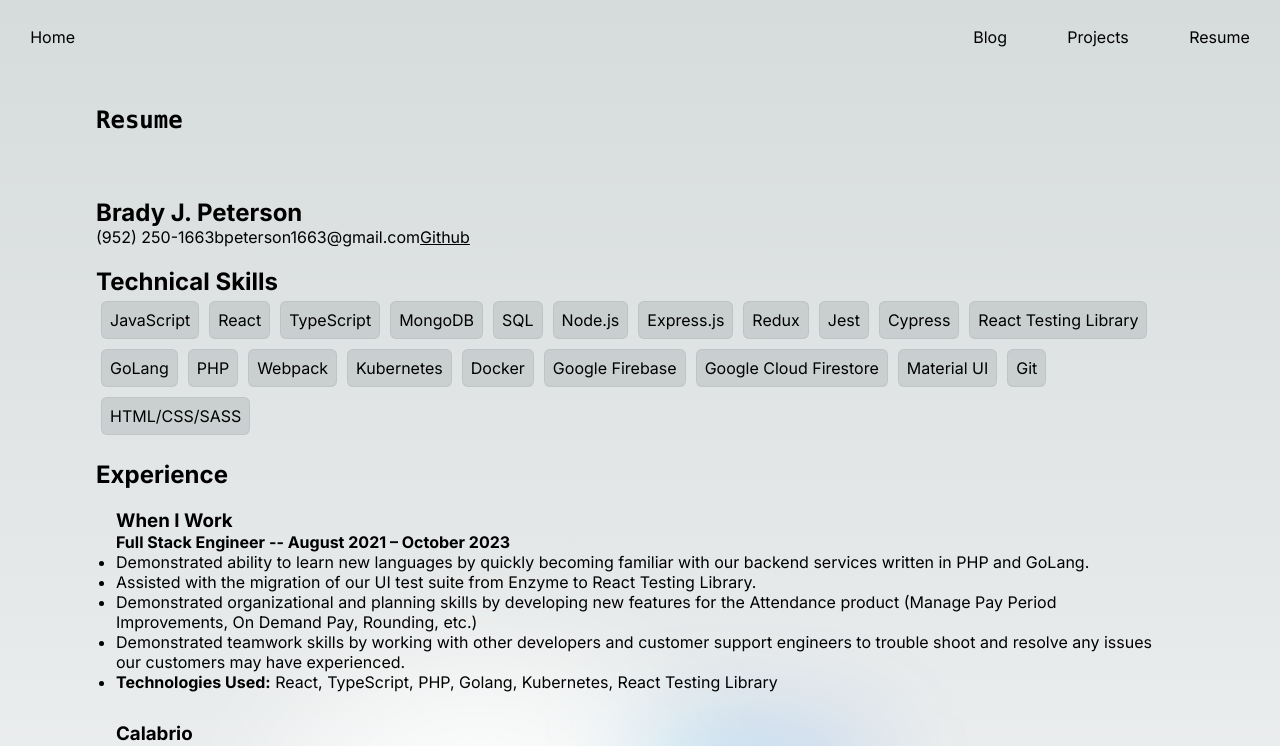
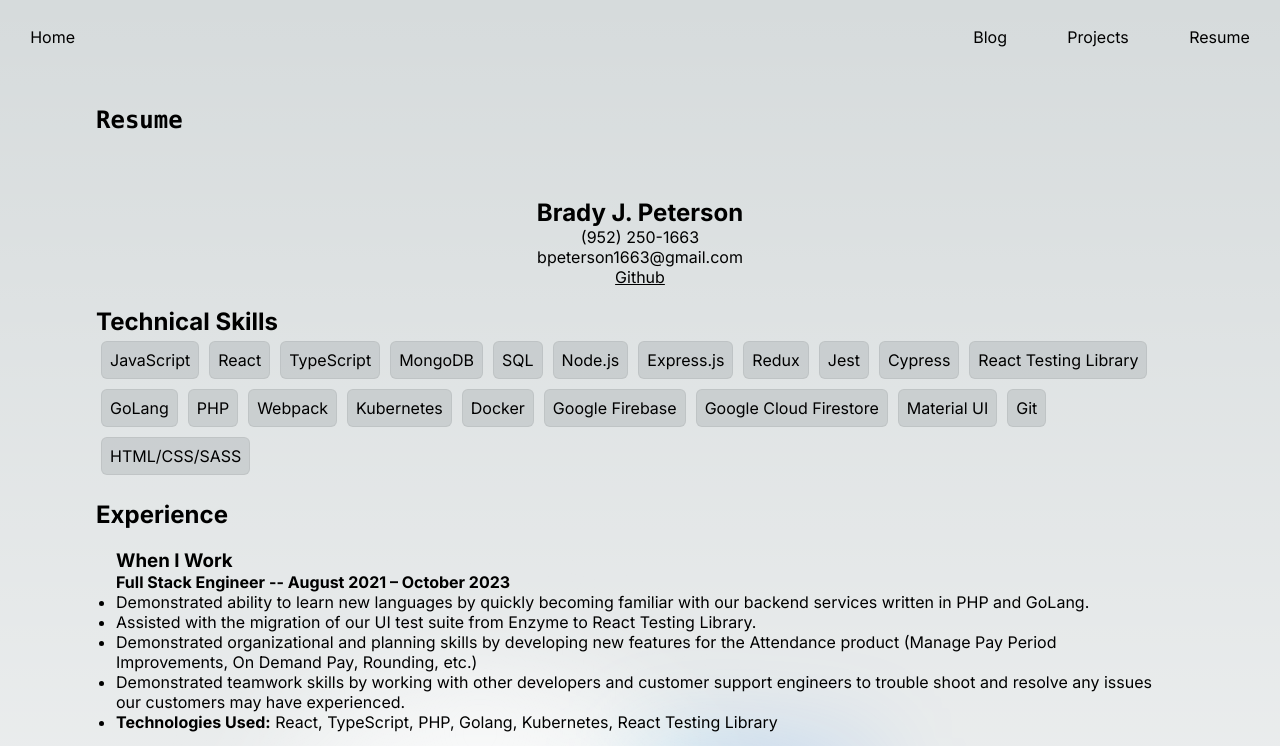
Before and after one commit to bpeterson1663/portfolio, a Next.js app: page /resume in a window 1280 px wide. Shown: the top 746 px of the page. Built offline with nearby package versions, Linux system fonts and the light colour scheme.

Commit message:
feat(resume): styling

```diff
--- a/src/app/resume/resume.module.scss
+++ b/src/app/resume/resume.module.scss
@@ -4,6 +4,10 @@
         margin-bottom: 20px;
 
         .contact-info {
+            display: flex;
+            flex-flow: column;
+            justify-content: center;
+            align-items: center;
 
             .link {
                 text-decoration: underline;
```
